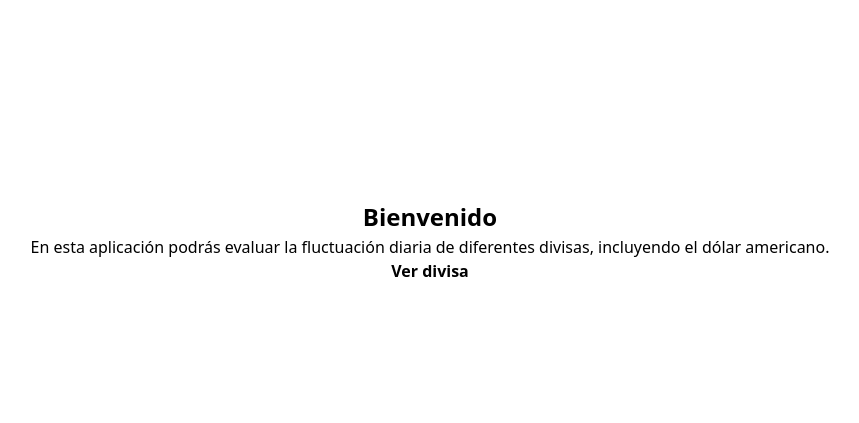
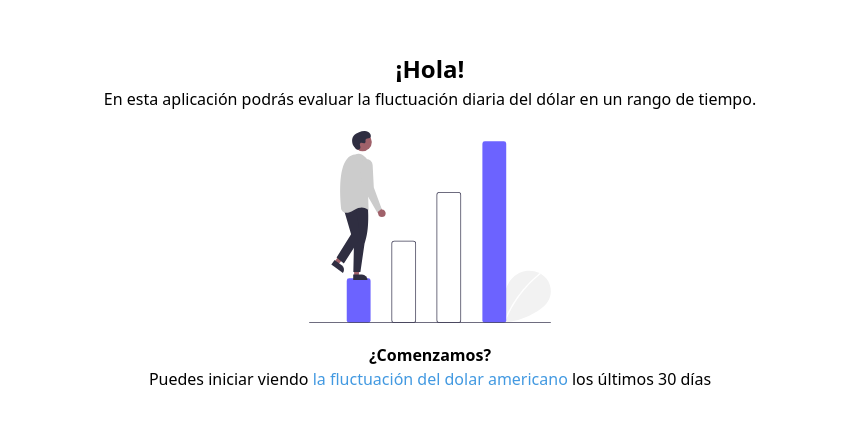
Before and after one commit to arlopezg/dollar-variance, a Nuxt app: page / in a window 1280 px wide. Shown: the part 179-602 px from the top of the page, without its empty margins (210-1069 px from the left). Built offline with nearby package versions, Linux system fonts and the light colour scheme; no server answers.

Commit message:
feat: divide página introductoria de página con gráfico

```diff
--- a/layouts/default.vue
+++ b/layouts/default.vue
@@ -7,7 +7,6 @@
 <style lang="scss" scoped>
 .container {
   max-width: 960px;
-  margin: 20px auto;
   padding: 0 15px;
   @screen md {
     padding: 0;
--- a/pages/index.vue
+++ b/pages/index.vue
@@ -1,88 +1,36 @@
 <template>
   <div class="container">
     <div>
-      <line-chart
-        v-if="currencyData"
-        :data="currencyData"
-        :key="selectedCurrency"
+      <SectionHeader title="¡Hola!" font-size="2xl" />
+      <p>
+        En esta aplicación podrás evaluar la fluctuación diaria del dólar en un
+        rango de tiempo.
+      </p>
+
+      <img
+        src="/undraw/stepping_up.svg"
+        alt="Fluctuación de divisas"
+        class="mx-auto h-48 my-5"
       />
 
-      <SectionHeader title="Bienvenido" font-size="2xl" />
-      <p>
-        En esta aplicación podrás evaluar la fluctuación diaria de diferentes
-        divisas, incluyendo el dólar americano.
+      <p class="hidden md:block">
+        <strong class="block text-center">¿Comenzamos?</strong>
+        Puedes iniciar viendo
+        <nuxt-link type="button" to="/variacion" class="text-blue-500">
+          la fluctuación del dolar americano
+        </nuxt-link>
+        los últimos 30 días
       </p>
 
-      <label>
-        <strong>Ver divisa</strong>
-        <Select
-          v-if="availableCurrencies.length"
-          v-model="selectedCurrency"
-          :options="availableCurrencies"
-          @change="setCurrency(selectedCurrency)"
-          class="mx-auto"
-        >
-          <option :value="undefined" disabled>
-            Lista de divisas disponibles
-          </option>
-        </Select>
-      </label>
+      <nuxt-link
+        to="/variacion"
+        class="block md:hidden bg-blue-500 hover:bg-blue-700 text-white font-bold py-2 px-4 rounded-full shadow"
+      >
+        Comenzar
+      </nuxt-link>
     </div>
   </div>
 </template>
-
-<script>
-import { mapActions, mapState } from 'vuex';
-
-export default {
-  data() {
-    return { selectedCurrency: null };
-  },
-  computed: {
-    ...mapState('currency', ['currencies', 'currency']),
-    currencyData() {
-      if (!this.currency) {
-        return null;
-      }
-
-      const { serie } = this.currency;
-      return {
-        labels: serie.map((item) => item.fecha),
-        datasets: [
-          {
-            label: `Precios de ${this.currency.nombre}`,
-            data: serie.map((item) => item.valor)
-          }
-        ]
-      };
-    },
-    availableCurrencies() {
-      if (!this.currencies) {
-        return [];
-      }
-
-      return this.currencies.map((currency) => ({
-        label: currency.nombre,
-        value: currency.codigo
-      }));
-    }
-  },
-  methods: {
-    ...mapActions('currency', ['getCurrencyValues', 'getAllCurrencies']),
-    setCurrency(currency = '') {
-      this.getCurrencyValues(currency);
-    }
-  },
-  created() {
-    this.getAllCurrencies();
-  },
-  watch: {
-    selectedCurrency(currency = '') {
-      this.getCurrencyValues(currency);
-    }
-  }
-};
-</script>
 
 <style>
 /* Sample `apply` at-rules with Tailwind CSS
--- /dev/null
+++ b/pages/variacion.vue
@@ -0,0 +1,98 @@
+<template>
+  <article class="flex flex-col-reverse md:flex-row">
+    <main class="w-full md:w-2/3">
+      <line-chart
+        v-if="currencyData"
+        :data="currencyData"
+        :options="chartOptions"
+      />
+    </main>
+    <aside class="w-full md:w-1/3 flex flex-col">
+      <strong>Buscador por año</strong>
+      <label>
+        <strong>Desde</strong>
+      </label>
+      <label>
+        <strong>Hasta</strong>
+      </label>
+    </aside>
+  </article>
+</template>
+
+<script>
+import { mapActions, mapState } from 'vuex';
+import moment from 'moment';
+
+import diffCalculator from '~/utils/formatting/diff-calculator';
+import numberFormat from '~/utils/formatting/number-formatter';
+import requiredParam from '~/utils/validation/required-param';
+
+export default {
+  data() {
+    return {
+      chartOptions: {
+        responsive: true,
+        scales: {
+          xAxes: [
+            {
+              gridLines: { display: false },
+              ticks: { maxTicksLimit: 5 }
+            }
+          ],
+          yAxes: [
+            {
+              ticks: {
+                callback(label) {
+                  return numberFormat(label, {
+                    style: 'currency',
+                    currency: 'CLP'
+                  });
+                }
+              }
+            }
+          ]
+        }
+      }
+    };
+  },
+  computed: {
+    ...mapState('currency', ['currencies', 'currency']),
+    currencyData() {
+      if (!this.currency) {
+        return null;
+      }
+
+      const { serie } = this.currency;
+      return {
+        labels: serie.map((item) => moment(item.fecha).format('DD-MMM-YYYY')),
+        datasets: [
+          {
+            label: `Variación diaria`,
+            data: diffCalculator(serie.map((item) => item.valor)),
+            backgroundColor: 'transparent',
+            pointBackgroundColor: 'lightblue',
+            borderColor: 'lightblue'
+          }
+        ]
+      };
+    },
+    availableCurrencies() {
+      if (!this.currencies) {
+        return [];
+      }
+
+      return this.currencies.map((currency) => ({
+        label: currency.nombre,
+        value: currency.codigo
+      }));
+    }
+  },
+  methods: {
+    ...mapActions('currency', ['getCurrencyValues', 'getAllCurrencies'])
+  },
+  mounted() {
+    this.getAllCurrencies();
+    this.getCurrencyValues(this.$route.params.id);
+  }
+};
+</script>
```
